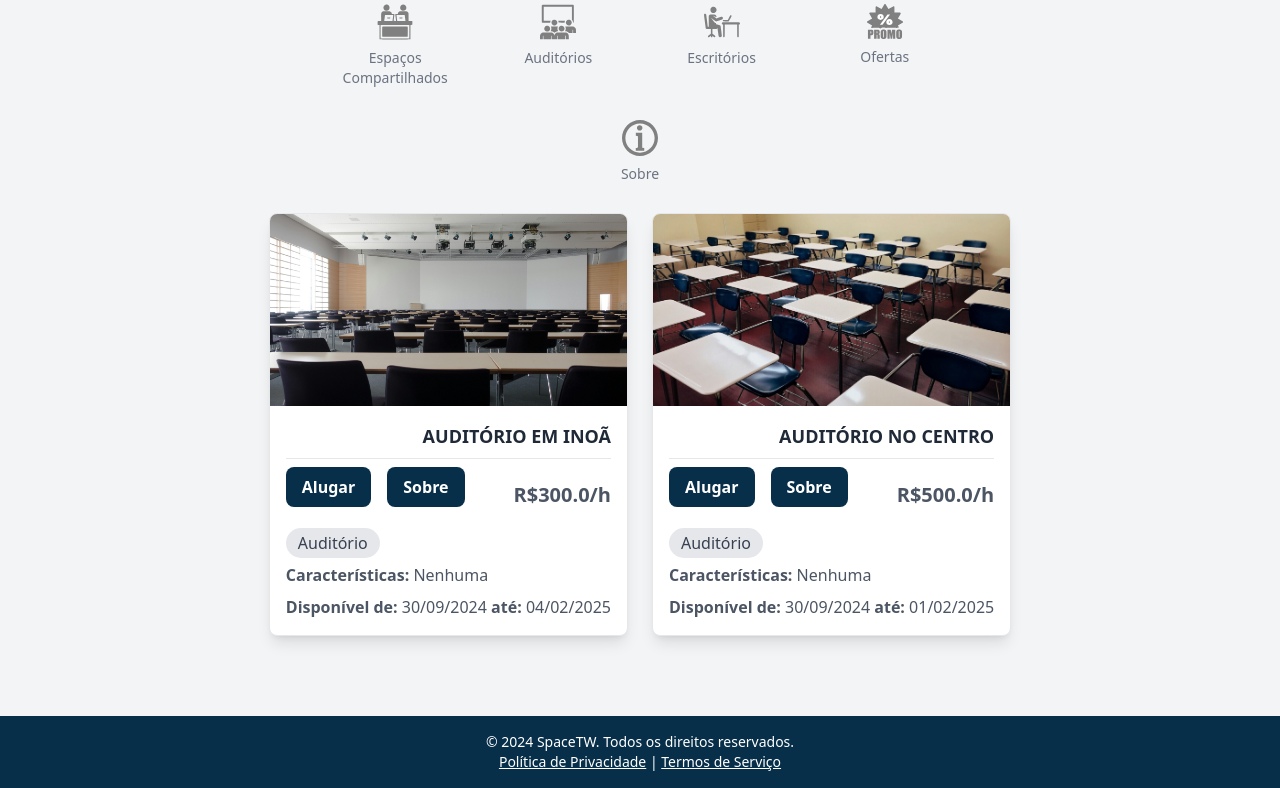
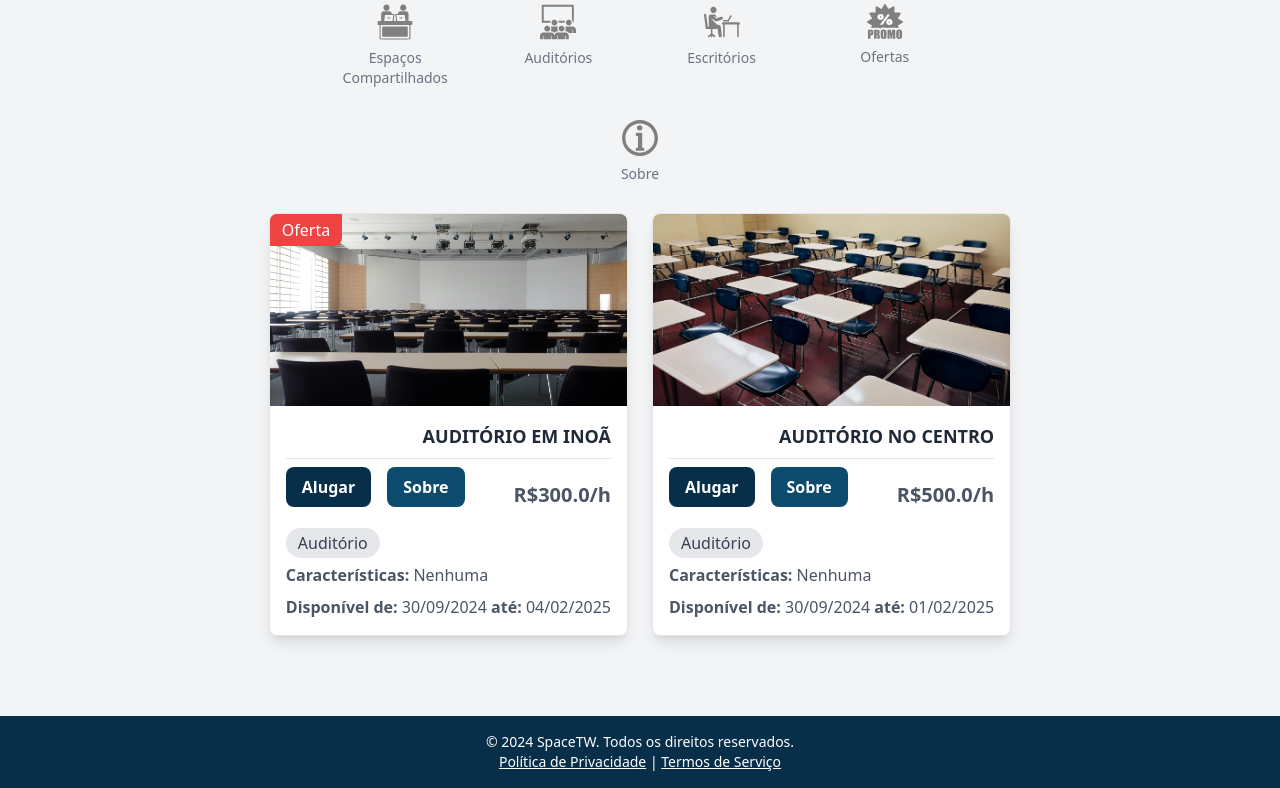
Before and after one commit to fhfraga/space_tw, a Django app: page /auditorium-spaces/ in a window 1280 px wide. Shown: the part 171-959 px from the top of the page. Run offline with Django 3.2, Linux system fonts and the light colour scheme; data comes from the database, SQL or seed files in the repository; some libraries are stand-ins or nearby versions.

Commit message:
Ajuste de cor do botão SOBRE

```diff
--- a/store/templates/store/auditorium_spaces.html
+++ b/store/templates/store/auditorium_spaces.html
@@ -9,6 +9,9 @@
         <div class="relative bg-white shadow-lg rounded-lg overflow-hidden border">
             <img class="w-full h-48 object-cover" src="{{ product.imageURL }}" alt="{{ product.name }}">
             <div class="p-4">
+                {% if product.on_sale %}
+                <span class="absolute top-0 left-0 bg-red-500 text-white py-1 px-3 rounded-br-lg">Oferta</span>
+                {% endif %}
                 <div class="flex justify-end">
                     <h6 class="font-bold text-gray-800 text-lg uppercase">{{ product.name }}</h6>
                 </div>
@@ -19,7 +22,7 @@
                             class="bg-sky-950 hover:bg-sky-900 text-white font-bold py-2 px-4 rounded-lg focus:outline-none update-cart mr-4">
                             Alugar
                         </button>
-                        <a href="{{ product.link }}" class="bg-sky-950 hover:bg-sky-900 text-white font-bold py-2 px-4 rounded-lg focus:outline-none text-center">
+                        <a href="{{ product.link }}" class="bg-sky-900 hover:bg-sky-950 text-white font-bold py-2 px-4 rounded-lg focus:outline-none text-center">
                             Sobre
                         </a>
                     </div>
--- a/store/templates/store/office_spaces.html
+++ b/store/templates/store/office_spaces.html
@@ -9,6 +9,9 @@
         <div class="relative bg-white shadow-lg rounded-lg overflow-hidden border">
             <img class="w-full h-48 object-cover" src="{{ product.imageURL }}" alt="{{ product.name }}">
             <div class="p-4">
+                {% if product.on_sale %}
+                <span class="absolute top-0 left-0 bg-red-500 text-white py-1 px-3 rounded-br-lg">Oferta</span>
+                {% endif %}
                 <div class="flex justify-end">
                     <h6 class="font-bold text-gray-800 text-lg uppercase">{{ product.name }}</h6>
                 </div>
@@ -19,7 +22,7 @@
                             class="bg-sky-950 hover:bg-sky-900 text-white font-bold py-2 px-4 rounded-lg focus:outline-none update-cart mr-4">
                             Alugar
                         </button>
-                        <a href="{{ product.link }}" class="bg-sky-950 hover:bg-sky-900 text-white font-bold py-2 px-4 rounded-lg focus:outline-none text-center">
+                        <a href="{{ product.link }}" class="bg-sky-900 hover:bg-sky-950 text-white font-bold py-2 px-4 rounded-lg focus:outline-none text-center">
                             Sobre
                         </a>
                     </div>
--- a/store/templates/store/shared_space.html
+++ b/store/templates/store/shared_space.html
@@ -23,7 +23,7 @@
                             Alugar
                         </button>
                         <a href="{{ product.link }}"
-                            class="bg-sky-950 hover:bg-sky-900 text-white font-bold py-2 px-4 rounded-lg focus:outline-none text-center">
+                            class="bg-sky-900 hover:bg-sky-950 text-white font-bold py-2 px-4 rounded-lg focus:outline-none text-center">
                             Sobre
                         </a>
                     </div>
--- a/store/templates/store/store.html
+++ b/store/templates/store/store.html
@@ -20,7 +20,7 @@
                             class="bg-sky-950 hover:bg-sky-900 text-white font-bold py-2 px-4 rounded-lg focus:outline-none update-cart mr-4">
                             Alugar
                         </button>
-                        <a href="{{product.link}}" class="bg-sky-950 hover:bg-sky-900 text-white font-bold py-2 px-4 rounded-lg focus:outline-none text-center">
+                        <a href="{{product.link}}" class="bg-sky-900 hover:bg-sky-950 text-white font-bold py-2 px-4 rounded-lg focus:outline-none text-center">
                             Sobre
                         </a>
                     </div>
```
